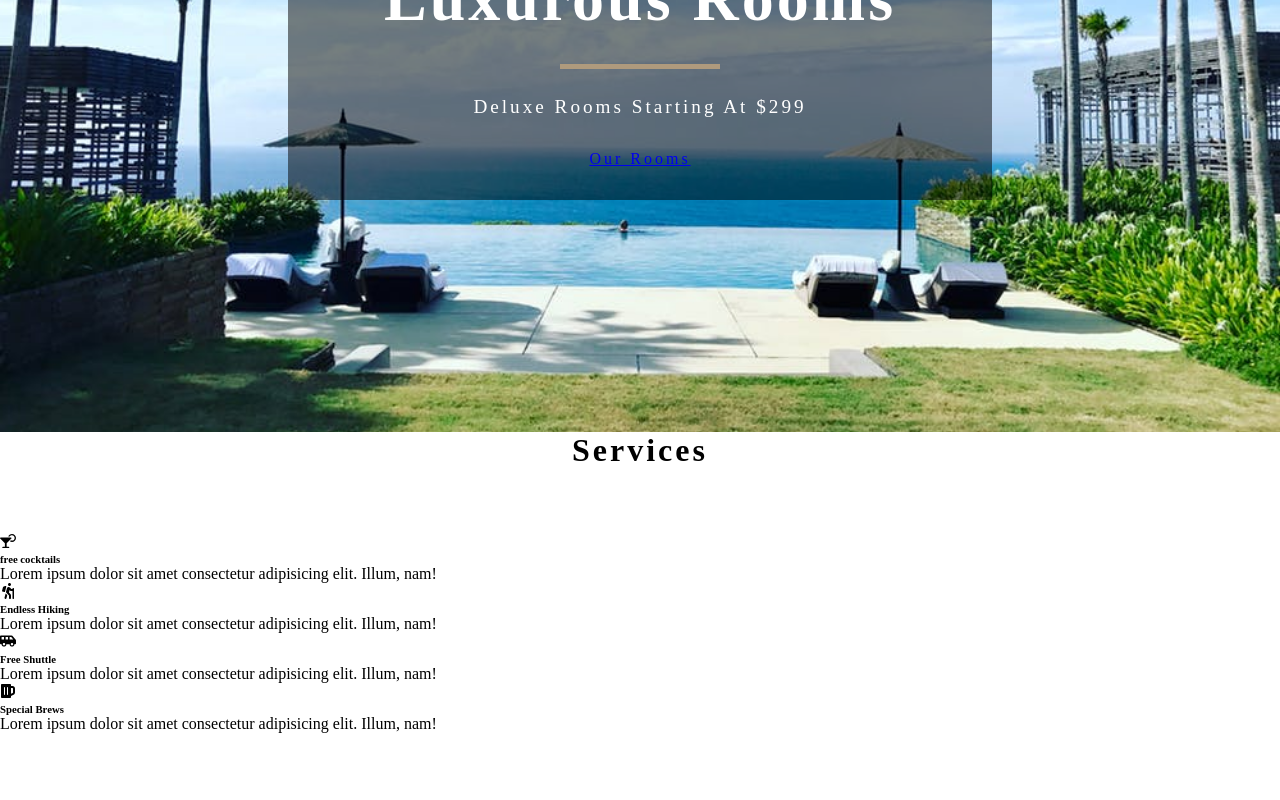
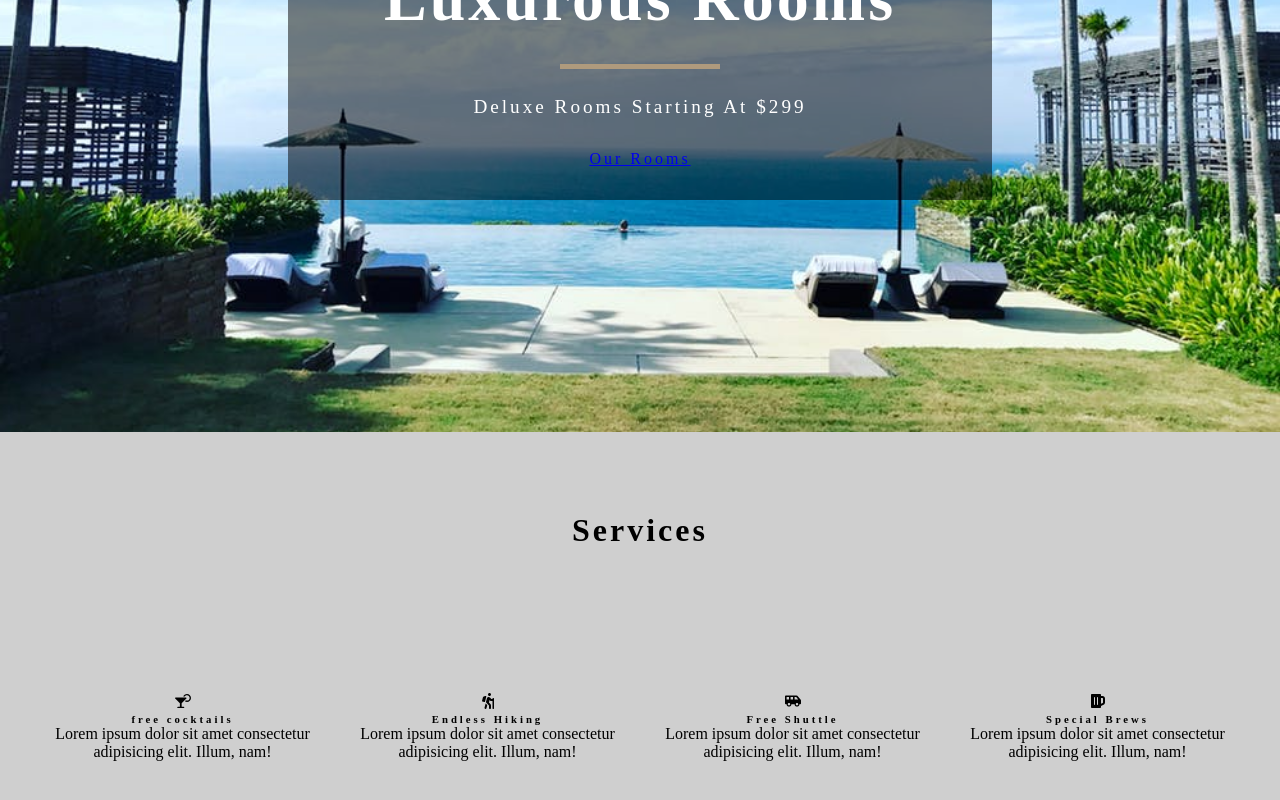
Before and after one commit to aBurmeseDev/theWhiteSands, a React (Create React App) app: page / in a window 1280 px wide. Shown: the part 302-1102 px from the top of the page. Before the commit the page ends 1035 px from the top, so only its background shows below. Built offline with nearby package versions, Linux system fonts and the light colour scheme.

Commit message:
add styling

```diff
--- a/src/App.css
+++ b/src/App.css
@@ -158,3 +158,46 @@
   background: var(--primaryColor);
 }
 /* end of Title */
+
+/* services */
+.services {
+  padding: 5rem 0;
+}
+.services {
+  background: var(--darkGrey);
+  text-align: center;
+}
+.services-center {
+  width: 90vw;
+  margin: 0 auto;
+  display: grid;
+  grid-template-columns: repeat(auto-fit, minmax(255px, 1fr));
+  grid-row-gap: 2rem;
+  grid-column-gap: 50px;
+}
+.service span {
+  display: inline-block;
+  color: var(--primaryColor);
+  font-size: 2.5rem;
+  margin-bottom: 1.5rem;
+}
+.services h6 {
+  letter-spacing: var(--mainSpacing);
+}
+.services p {
+  width: 80%;
+  margin: 0 auto;
+}
+@media screen and (min-width: 992px) {
+  .services-center {
+    width: 95vw;
+    max-width: 1170px;
+  }
+}
+
+@media screen and (min-width: 1200px) {
+  .services p {
+    width: 100%;
+  }
+}
+/*end of services */
```
